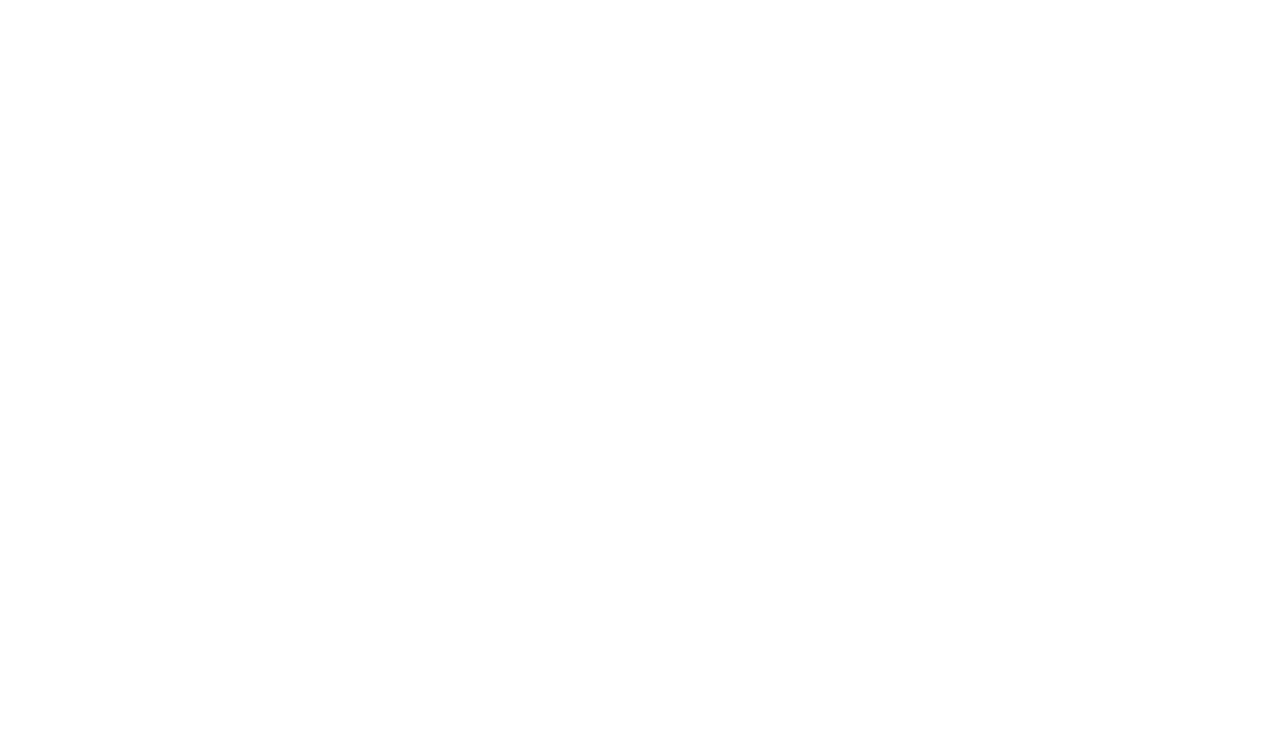
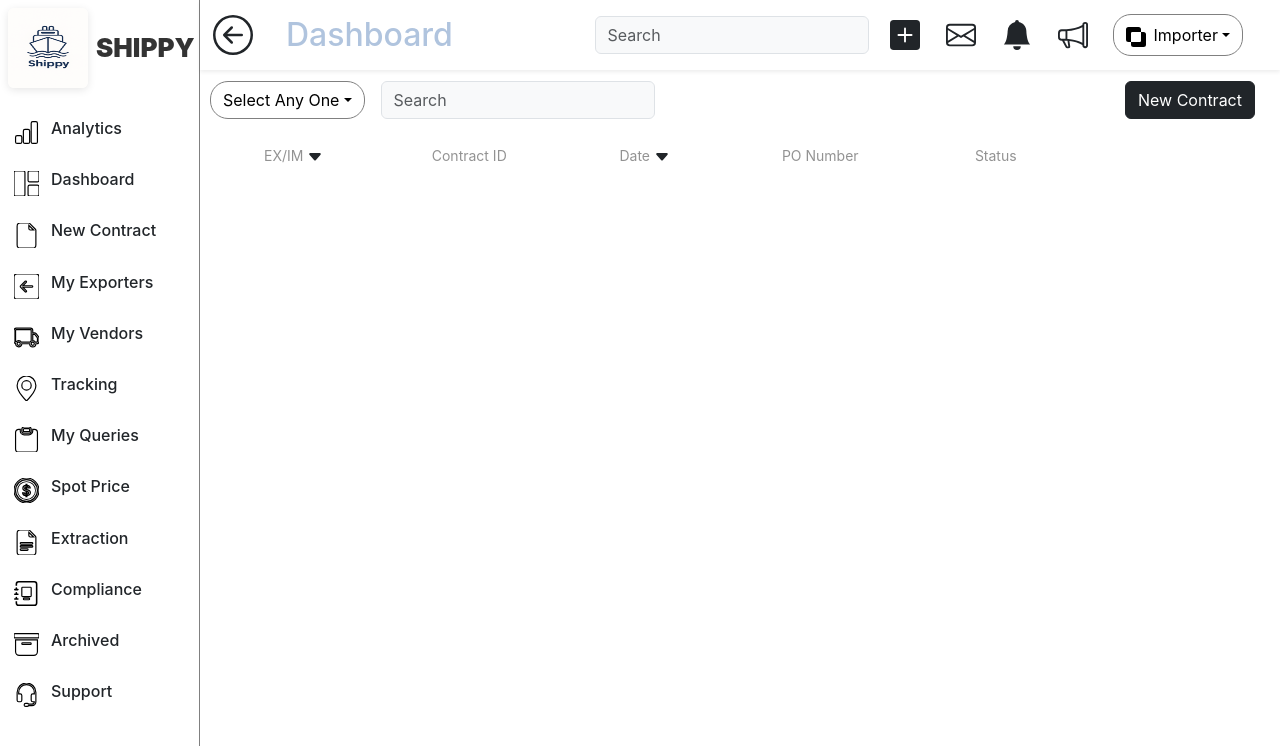
Before and after one commit to yoshwithakaram/shippy-project, a React (Vite) app: page /exporter in a window 1280 px wide. Before the commit this address had no page. Shown: the top 746 px of the page. Built offline with nearby package versions, Linux system fonts and the light colour scheme.

Commit message:
exporter page

```diff
--- a/src/App.css
+++ b/src/App.css
@@ -161,3 +161,17 @@
   grid-area: newcontract-bottom;
   background-color: bisque;
 }
+
+.main-layout-container-exporter{
+    background-color: white;
+    display: grid;
+    grid-template-rows: 60px 50px 1fr ;
+    grid-template-columns: 1fr;
+    grid-template-areas:
+              "header2-layout"
+              "data-header-layout"
+              "main-layout";
+    /* height: 100vh; */
+    overflow: hidden;
+    max-height: 100vh;
+}
--- a/src/App.jsx
+++ b/src/App.jsx
@@ -9,6 +9,7 @@
 import {BrowserRouter as Router, Routes,Route} from 'react-router-dom';
 import Dashboard from './pages/Dashboard'
 import Newcontract from './pages/Newcontract';
+import Exporter from './pages/Exporter'
 
 function App() {
   return (
@@ -18,6 +19,7 @@
         <Route path='/' element={<Home/>} >
           <Route path='dashboard' element={<Dashboard/>}/>
           <Route path='newcontract' element={<Newcontract/>}/>
+          <Route path='exporter' element={<Exporter/>}/>
 
         </Route>
       </Routes>
--- a/src/components/sidebar/Sidebar.jsx
+++ b/src/components/sidebar/Sidebar.jsx
@@ -83,6 +83,7 @@
                     </svg>
                 }
                 label="My Exporters"
+                onClick={()=>{navigate('/exporter')}}
                 />
                 <SidebarButton
                 icon={
--- /dev/null
+++ b/src/pages/Exporter.jsx
@@ -0,0 +1,26 @@
+import 'bootstrap/dist/css/bootstrap.min.css';
+import Dataheader from "../components/Dataheader/Dataheader";
+import Subheader from "../components/Subheader/Subheader";
+
+function Exporter(){
+    return(
+        <>
+        <div className='main-layout-container-exporter'>
+
+            <div className="header2-layout">
+                <Subheader/>
+            </div>
+            <div className="data-header-layout">
+                <Dataheader/>
+            </div>
+            <div className="main-layout">
+
+            </div>
+        </div>
+
+
+        </>
+
+    );
+}
+export default Exporter
```
